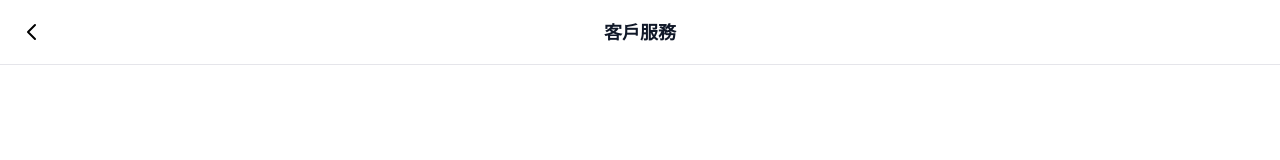
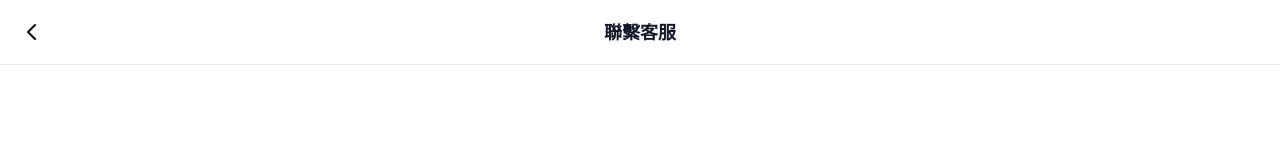
Before and after one commit to lianggang405-bit/st7-trading-platform, a Next.js app: page /en/customer-service in a window 1280 px wide. Shown: the top 160 px of the page. Built offline with nearby package versions, Linux system fonts and the light colour scheme.

Commit message:
fix: 修改联系客服页面标题为"聯繫客服"

```diff
--- a/public/chat.html
+++ b/public/chat.html
@@ -3,7 +3,7 @@
 <head>
   <meta charset="UTF-8">
   <meta name="viewport" content="width=device-width, initial-scale=1.0, maximum-scale=1.0, user-scalable=no">
-  <title>在线客服</title>
+  <title>聯繫客服</title>
   <style>
     * {
       margin: 0;
--- a/src/app/[locale]/customer-service/page.tsx
+++ b/src/app/[locale]/customer-service/page.tsx
@@ -30,7 +30,7 @@ export default function CustomerServicePage() {
               <path strokeLinecap="round" strokeLinejoin="round" strokeWidth={2} d="M15 19l-7-7 7-7" />
             </svg>
           </button>
-          <h1 className="text-lg font-semibold text-gray-900">客戶服務</h1>
+          <h1 className="text-lg font-semibold text-gray-900">聯繫客服</h1>
           <div className="w-8" />
         </div>
       </div>
--- a/src/messages/zh-TW.json
+++ b/src/messages/zh-TW.json
@@ -316,7 +316,7 @@
     "note3": "每日出金限額為 $10,000"
   },
   "customerService": {
-    "title": "客戶服務",
+    "title": "聯繫客服",
     "connecting": "正在連接客服...",
     "note": "如果客服窗口沒有自動彈出，請稍等片刻或刷新頁面"
   },
```
